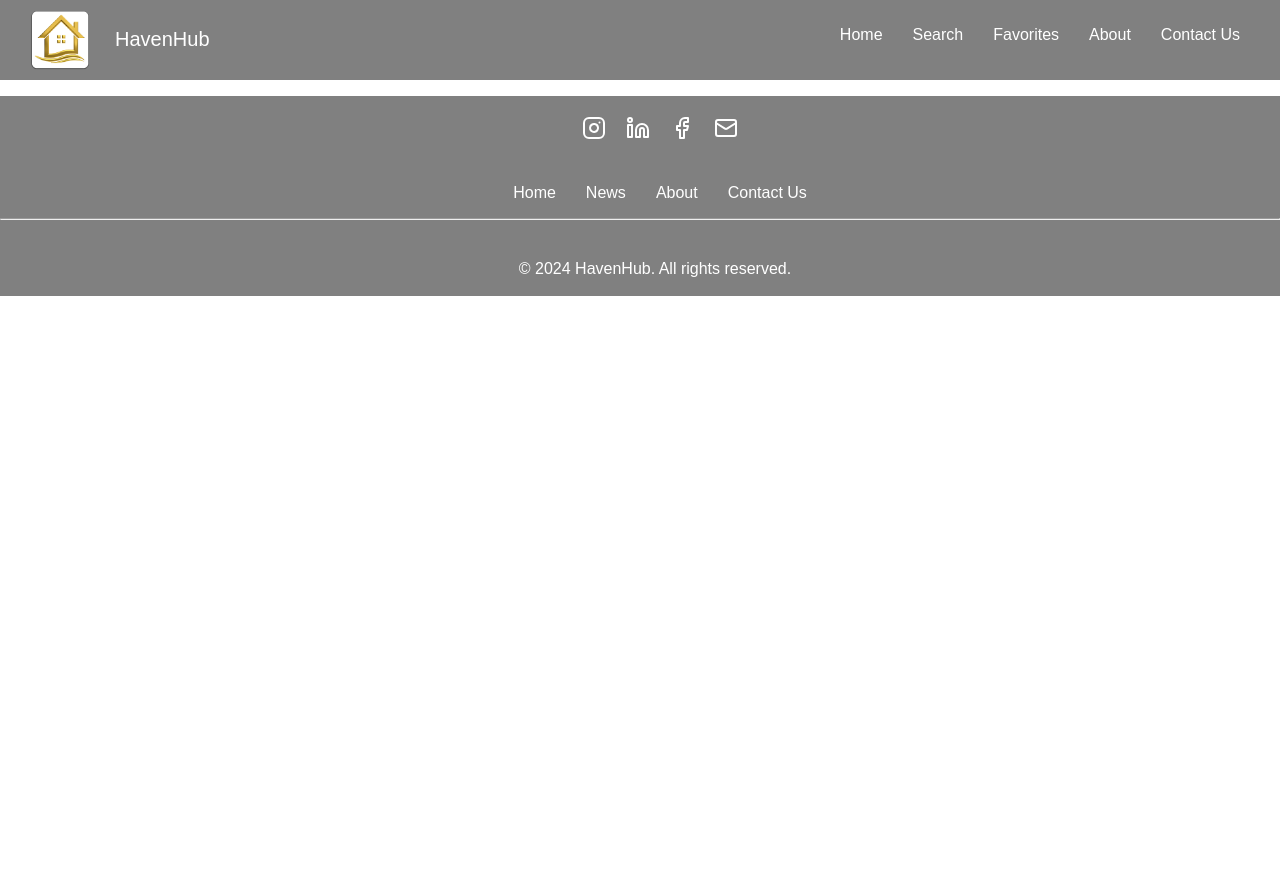
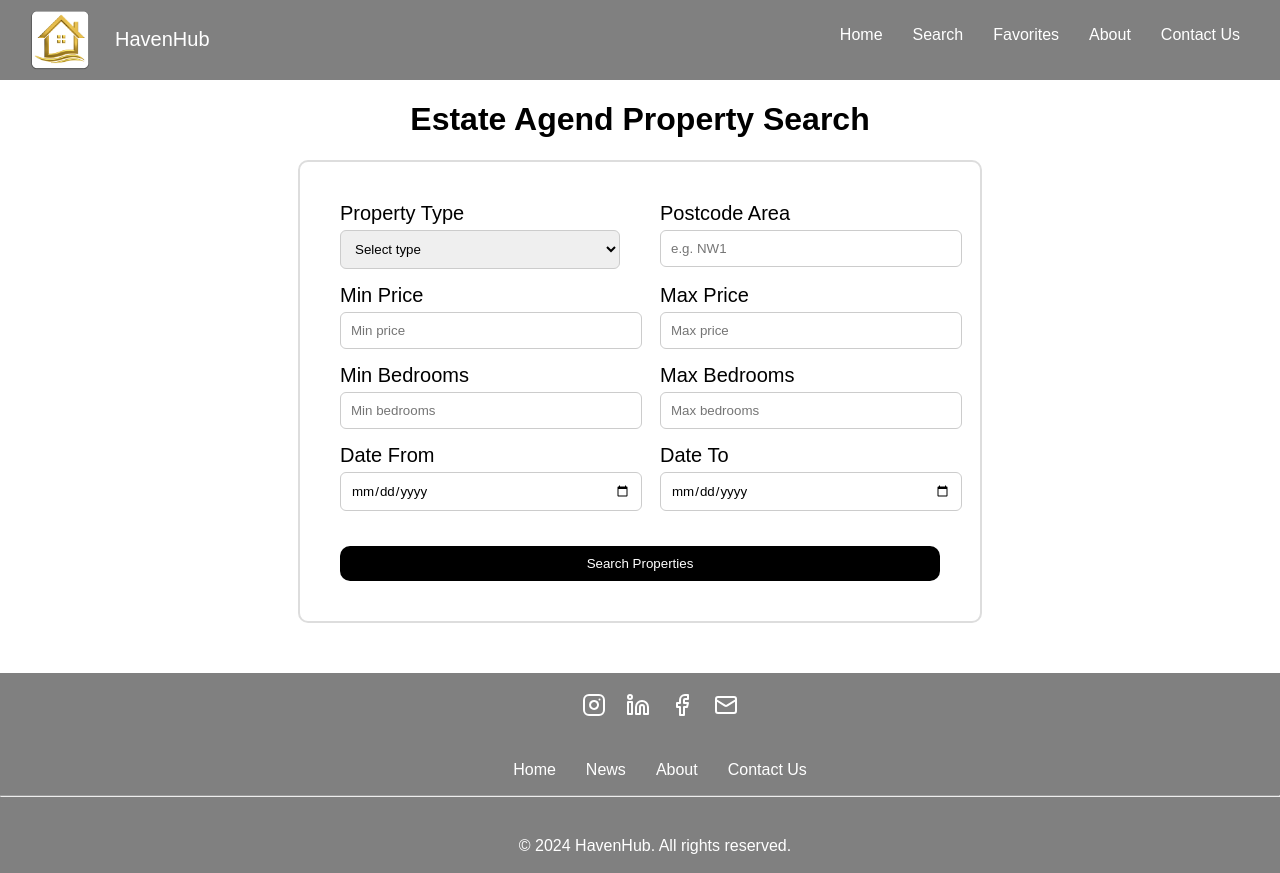
Before and after one commit to lakindudev/Estate-Agent-Client-side-web-application, a React (Vite) app: page / in a window 1280 px wide. Before the commit the page ends 800 px from the top, so only its background shows below. Built offline with nearby package versions, Linux system fonts and the light colour scheme.

Commit message:
Implement the Search Form

```diff
--- a/package.json
+++ b/package.json
@@ -11,7 +11,8 @@
   },
   "dependencies": {
     "react": "^18.3.1",
-    "react-dom": "^18.3.1"
+    "react-dom": "^18.3.1",
+    "react-router-dom": "^7.1.1"
   },
   "devDependencies": {
     "@eslint/js": "^9.17.0",
--- a/src/App.jsx
+++ b/src/App.jsx
@@ -1,5 +1,6 @@
 import NavBar from "./Components/NavBar"
 import Footer from "./Components/Footer"
+import SearchForm from "./Components/SearchForm.jsx"
 
 function App() {
 
@@ -7,6 +8,11 @@ function App() {
   return (
     <>
       <NavBar />
+
+      <h1 className="search-head">Estate Agend Property Search</h1>
+
+      <SearchForm />
+
       <Footer />
     </>
   )
--- /dev/null
+++ b/src/Components/SearchForm.jsx
@@ -0,0 +1,138 @@
+import React, { useState } from "react";
+
+
+function SearchForm (){
+  const [formData, setFormData] = useState({
+    propertyType: "",
+    postcode: "",
+    minPrice: "",
+    maxPrice: "",
+    minBedrooms: "",
+    maxBedrooms: "",
+    dateFrom: "",
+    dateTo: "",
+  });
+
+  const handleChange = (e) => {
+    const { name, value } = e.target;
+    setFormData({ ...formData, [name]: value });
+  };
+
+  const handleSubmit = (e) => {
+    e.preventDefault();
+    console.log("Form Data Submitted:", formData);
+    // Add your search logic here
+  };
+
+  return (
+    <form onSubmit={handleSubmit} className="form">
+      <div className="row">
+        <div className="field">
+          <label>Property Type</label>
+          <select
+            name="propertyType"
+            value={formData.propertyType}
+            onChange={handleChange}
+            className="input"
+          >
+            <option value="">Select type</option>
+            <option value="House">House</option>
+            <option value="Flat">Flat</option>
+            <option value="Apartment">Apartment</option>
+            <option value="Cottage">Cottage</option>
+          </select>
+        </div>
+        <div className="field">
+          <label>Postcode Area</label>
+          <input
+            type="text"
+            name="postcode"
+            placeholder="e.g. NW1"
+            value={formData.postcode}
+            onChange={handleChange}
+            className="input"
+          />
+        </div>
+      </div>
+
+      <div className="row">
+        <div className="field">
+          <label>Min Price</label>
+          <input
+            type="number"
+            name="minPrice"
+            placeholder="Min price"
+            value={formData.minPrice}
+            onChange={handleChange}
+            className="input"
+          />
+        </div>
+        <div className="field">
+          <label>Max Price</label>
+          <input
+            type="number"
+            name="maxPrice"
+            placeholder="Max price"
+            value={formData.maxPrice}
+            onChange={handleChange}
+            className="input"
+          />
+        </div>
+      </div>
+
+      <div className="row">
+        <div className="field">
+          <label>Min Bedrooms</label>
+          <input
+            type="number"
+            name="minBedrooms"
+            placeholder="Min bedrooms"
+            value={formData.minBedrooms}
+            onChange={handleChange}
+            className="input"
+          />
+        </div>
+        <div className="field">
+          <label>Max Bedrooms</label>
+          <input
+            type="number"
+            name="maxBedrooms"
+            placeholder="Max bedrooms"
+            value={formData.maxBedrooms}
+            onChange={handleChange}
+            className="input"
+          />
+        </div>
+      </div>
+
+      <div className="row">
+        <div className="field">
+          <label>Date From</label>
+          <input
+            type="date"
+            name="dateFrom"
+            value={formData.dateFrom}
+            onChange={handleChange}
+            className="input"
+          />
+        </div>
+        <div className="field">
+          <label>Date To</label>
+          <input
+            type="date"
+            name="dateTo"
+            value={formData.dateTo}
+            onChange={handleChange}
+            className="input"
+          />
+        </div>
+      </div>
+
+      <button type="submit" className="button">
+        Search Properties
+      </button>
+    </form>
+  );
+};
+
+export default SearchForm;
--- a/src/index.css
+++ b/src/index.css
@@ -95,3 +95,77 @@ body {
     margin-left: 30px;
     color: white;
 }
+
+
+/* search Form styles */
+
+.form {
+    padding: 40px;
+    border: 2px solid #ddd;
+    border-radius: 10px;
+    max-width: 600px;
+    margin: 0 auto;
+    background-color: #fff;
+    font-size: 20px;
+    margin-bottom: 50px;
+
+}
+
+.row {
+    display: flex;
+    justify-content: space-between;
+    margin-bottom: 15px;
+    gap: 30px;
+    flex-wrap: nowrap;
+}
+
+.field {
+    flex: 1;
+    margin-right: 10px;
+}
+
+.field:last-child {
+    margin-right: 0;
+}
+
+.input {
+    width: 100%;
+    padding: 10px;
+    border-radius: 6px;
+    border: 1px solid #ccc;
+    margin-top: 5px;
+
+}
+
+.button {
+    width: 100%;
+    padding: 10px;
+    background-color: #000;
+    color: #fff;
+    border: none;
+    border-radius: 10px;
+    cursor: pointer;
+    margin-top: 20px;
+}
+
+.search-head{
+    text-align: center;
+}
+
+/* Media query for smaller devices */
+@media (max-width: 600px) {
+    .form {
+        padding: 30px; /* Reduce padding for smaller screens */
+        margin: 10px;
+    }
+
+    .row {
+        flex-direction: column; /* Stack fields vertically */
+    }
+
+
+    .button {
+        padding: 15px; /* Adjust button padding */
+        font-size: 18px; /* Adjust button font size */
+    }
+}
```
Also changed, not shown: 1 other file (tests, documents, lock files or other folders).
